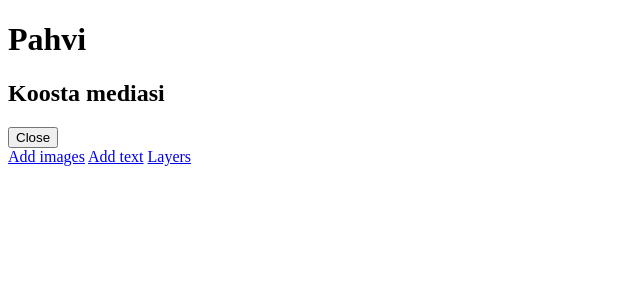
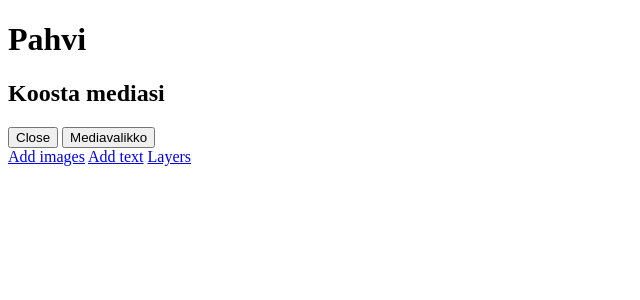
Before and after one commit to opinsys/pahvi, a Node project: template views/index.hbs in a window 1280 px wide. Shown: the top 300 px of the page, without its empty margins (0-640 px from the left). Run offline with Node 20 templates, Linux system fonts and the light colour scheme; the template is opened without the code that fills it, so the values that code supplies are empty.

Commit message:
More layout structure

```diff
--- a/views/index.hbs
+++ b/views/index.hbs
@@ -12,11 +12,12 @@
       <div class="menu"></div>
       <div class="pahvi"></div>
     </div>
-    <div class="mediamenu open">
-      <button class="closeOpenMediamenuBtn open">Close</button>
+    <div class="mediamenu">
+      <button class="closeMediamenuBtn">Close</button>
+      <button class="mediamenuBtn">Mediavalikko</button>
       <nav>
         <a href="#">Add images</a>
-        <a href="#">Add text</a>
+        <a class="active" href="#">Add text</a>
         <a href="#">Layers</a>
       </nav>
       <div class="media"></div>
```
Also changed, not shown: client/styles/main.styl (line endings or trailing spaces).
